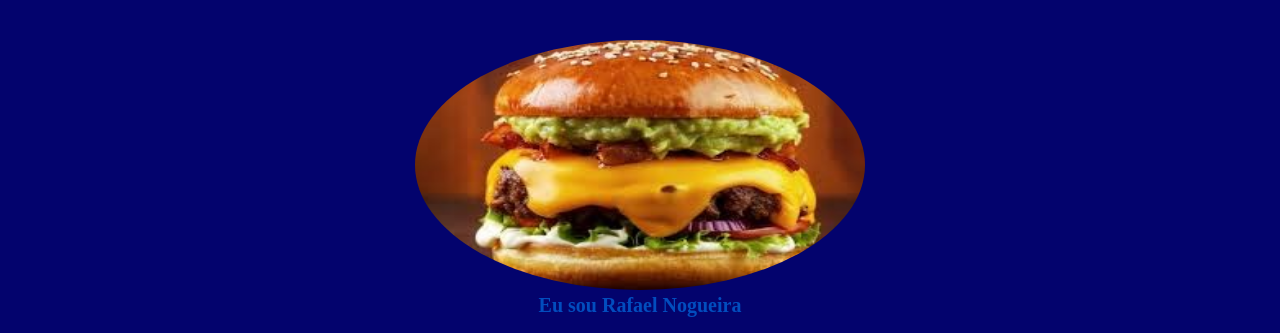
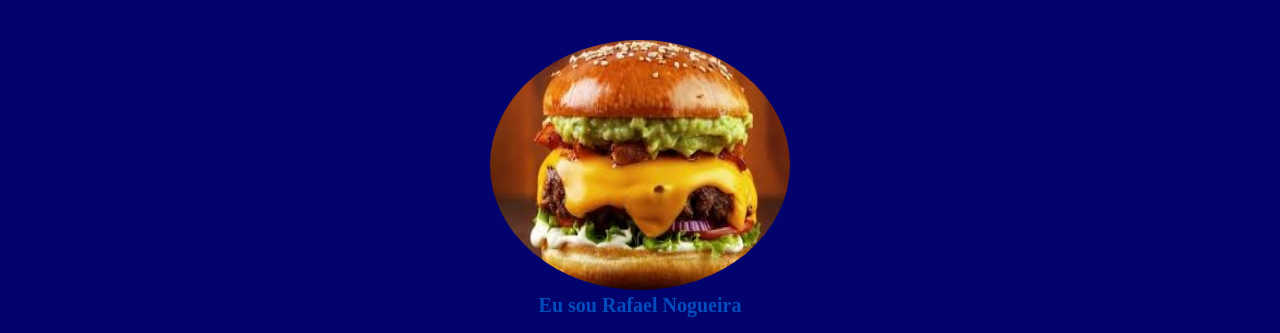
Before and after one commit to RafaNogue22/Portifolio-aula10, a plain HTML site: page index.html in a window 1280 px wide. Shown: the top 333 px of the page. Drawn offline with nearby package versions, Linux system fonts and the light colour scheme.

Commit message:
Update index.html

```diff
--- a/index.html
+++ b/index.html
@@ -9,7 +9,7 @@
 </head>
 <body>
     <header class="container text-center">
-        <img src="img/hbg.jpg" alt="avatar do Xeno" class="rounded-circle" width="450" height="250" srcset="">
+        <img src="img/hbg.jpg" alt="avatar do Xeno" class="rounded-circle" width="300" height="250" srcset="">
         <p class="lead">Eu sou Rafael Nogueira</p>
         <h1>Eu estudo programação</h1>
         <p>Sou estudante da escola Antônio Berreta</p>
```
